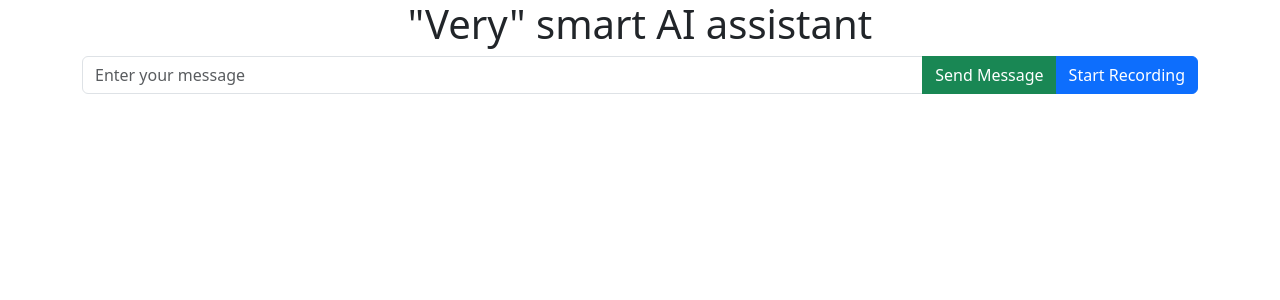
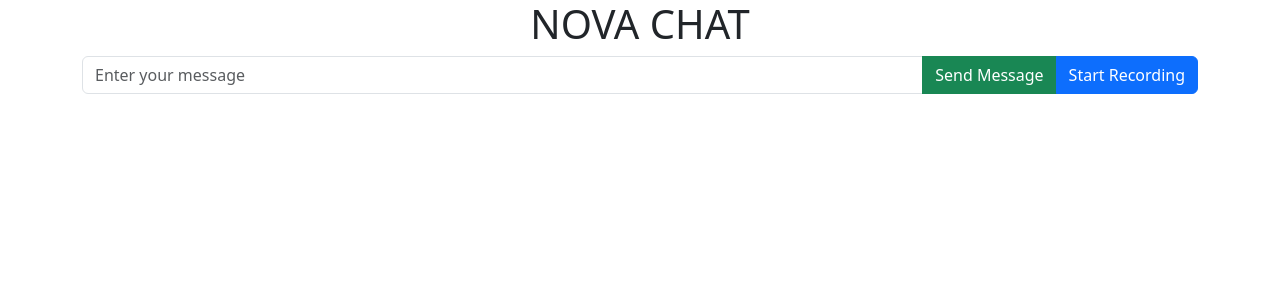
Before and after one commit to Its-OP/nova-poshta_hackathon, a Vue app in the folder web/: page / in a window 1280 px wide. Shown: the top 300 px of the page. Built offline with nearby package versions, Linux system fonts and the light colour scheme; no server answers.

Commit message:
Change header

```diff
--- a/web/src/App.vue
+++ b/web/src/App.vue
@@ -4,7 +4,7 @@
     <div class="container">
       <div class="row">
         <div class="col-12">
-          <h1 class="text-center">"Very" smart AI assistant</h1>
+          <h1 class="text-center">NOVA CHAT</h1>
           <AudioRecorder/>
         </div>
       </div>
```
